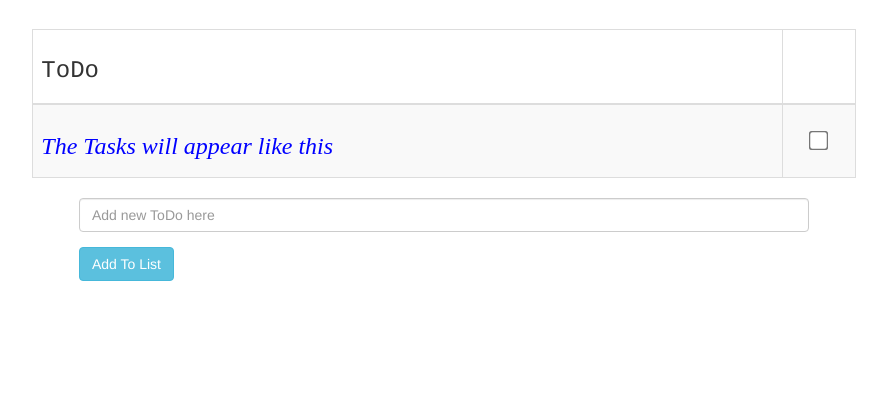
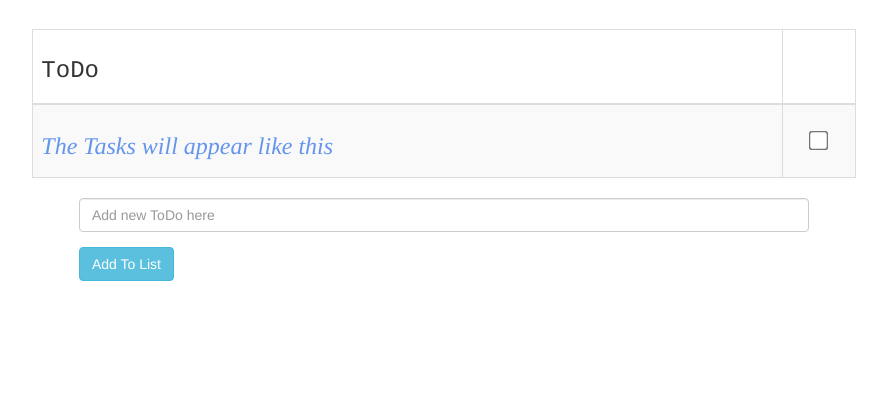
Before and after one commit to shashwatsr2712/plannerWebApp, a PHP site: page / in a window 1280 px wide. Shown: the part 216-636 px from the top of the page, without its empty margins (196-1083 px from the left). Run offline with PHP 8.4, Linux system fonts and the light colour scheme; some libraries are stand-ins or nearby versions.

Commit message:
Improved font styles and colors

```diff
--- a/css/style.css
+++ b/css/style.css
@@ -1,8 +1,8 @@
 .done-true{
 	text-decoration:line-through;
-	color:gray;}
+	color:#D3D3D3;}
 .done-false{
-	color:blue;}
+	color:#6495ED;}
 #banner{
 	text-align:center;
 	font-family:roboto;
@@ -10,7 +10,7 @@
 	color:#FFFF00;
 	text-shadow:2px 2px #0000FF;}
 #content{
-	font-family:timesnewroman;
+	font-family:times;
 	font-style:italic;}
 #head{
 	font-family:courier;}
```
